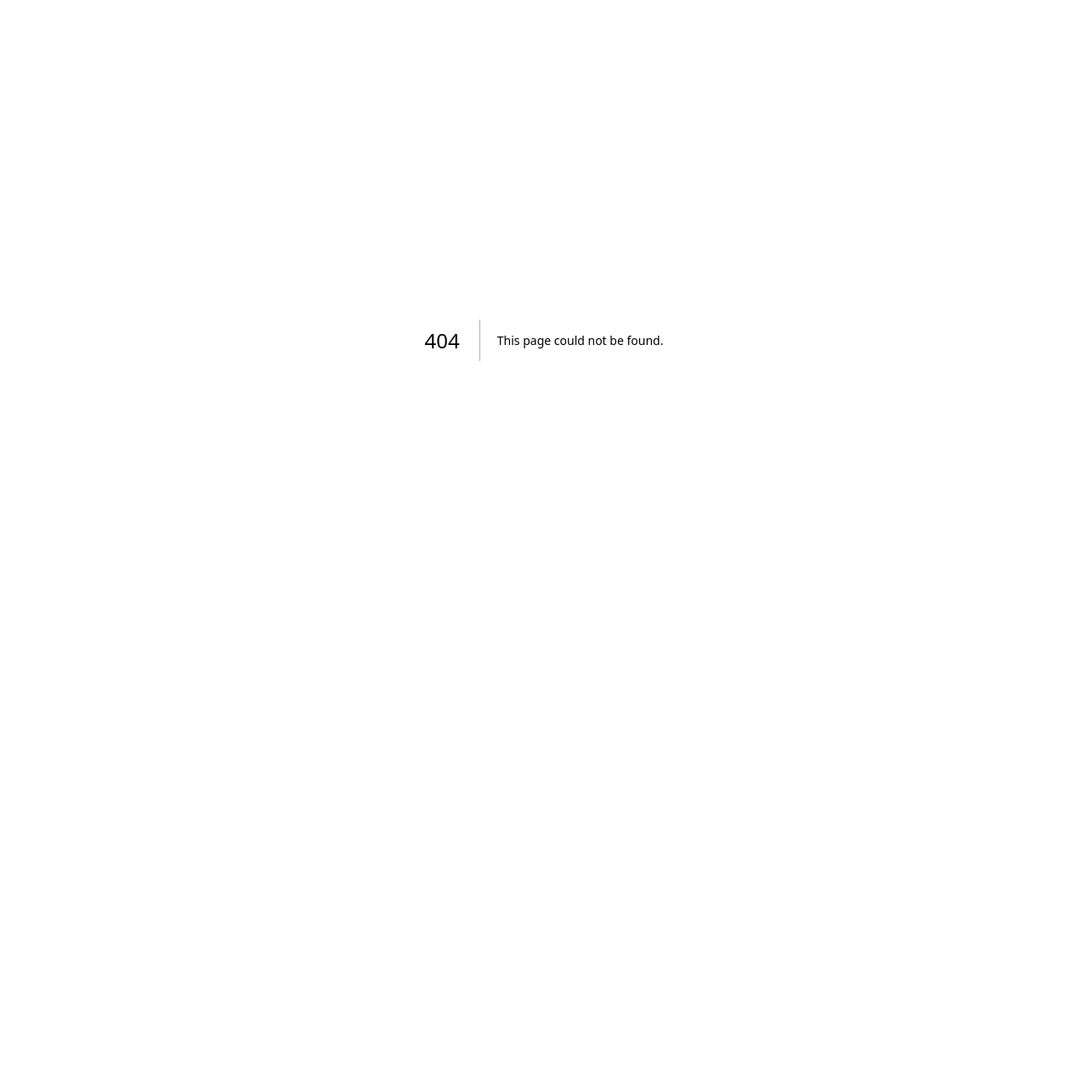
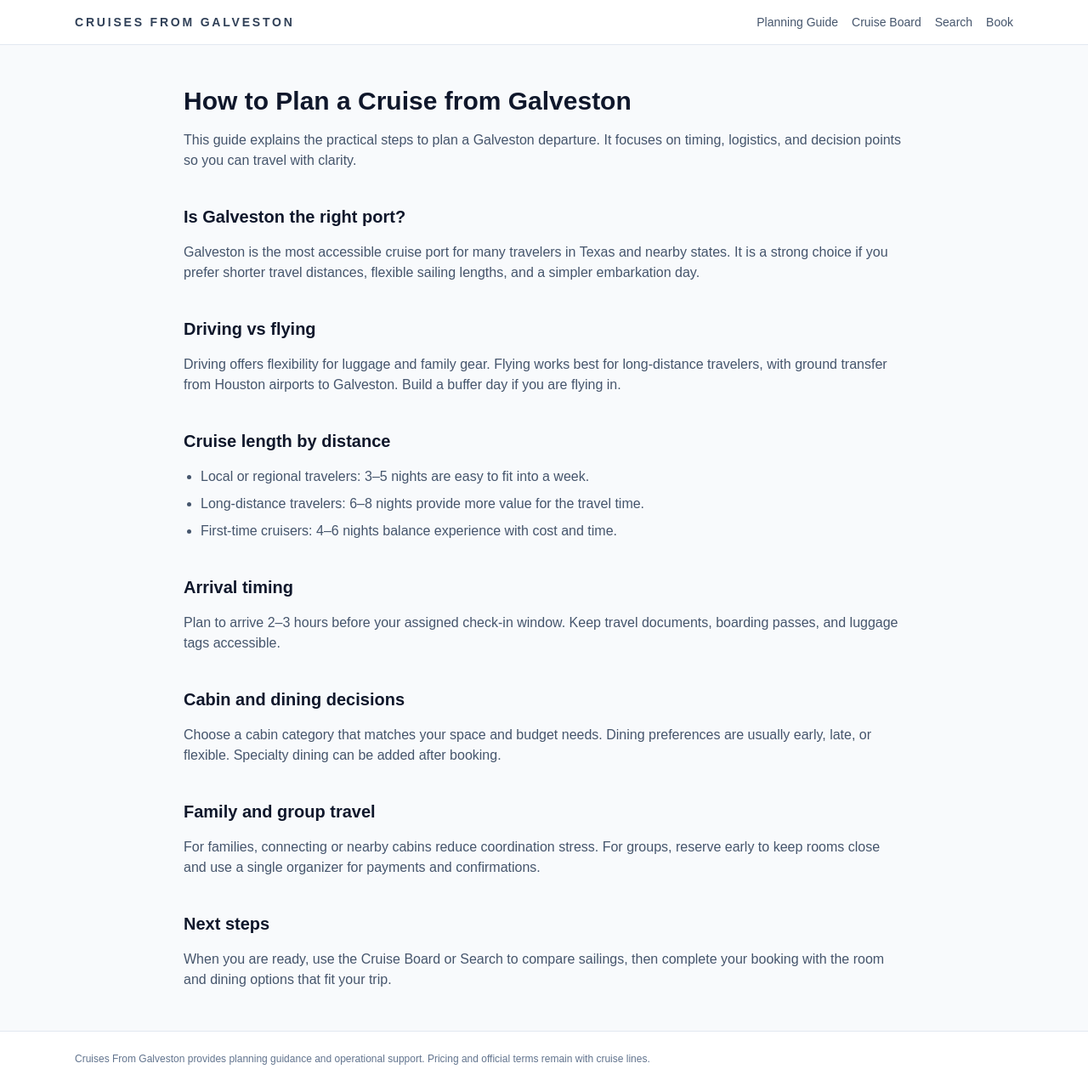
Before and after one commit to monicap360/ElariaHQ, a Next.js app in the folder cruise-cards-site/: page /cruises-from-galveston/how-to-plan in a window 1280 px wide. Before the commit this address had no page. Shown: the whole page at 85% size. Before the commit the page ends 800 px from the top, so only its background shows below. Built offline with nearby package versions, Linux system fonts and the light colour scheme.

Commit message:
Build cruisesfromgalveston site pages

```diff
--- /dev/null
+++ b/cruise-cards-site/src/app/cruises-from-galveston/how-to-plan/page.tsx
@@ -0,0 +1,72 @@
+export const metadata = {
+  title: "How to Plan a Cruise from Galveston",
+};
+
+export default function HowToPlanPage() {
+  return (
+    <main className="mx-auto max-w-4xl px-6 py-12">
+      <h1 className="text-3xl font-semibold">How to Plan a Cruise from Galveston</h1>
+      <p className="mt-4 text-slate-600">
+        This guide explains the practical steps to plan a Galveston departure. It focuses on timing, logistics, and
+        decision points so you can travel with clarity.
+      </p>
+
+      <section className="mt-10 space-y-4">
+        <h2 className="text-xl font-semibold">Is Galveston the right port?</h2>
+        <p className="text-slate-600">
+          Galveston is the most accessible cruise port for many travelers in Texas and nearby states. It is a strong
+          choice if you prefer shorter travel distances, flexible sailing lengths, and a simpler embarkation day.
+        </p>
+      </section>
+
+      <section className="mt-10 space-y-4">
+        <h2 className="text-xl font-semibold">Driving vs flying</h2>
+        <p className="text-slate-600">
+          Driving offers flexibility for luggage and family gear. Flying works best for long-distance travelers, with
+          ground transfer from Houston airports to Galveston. Build a buffer day if you are flying in.
+        </p>
+      </section>
+
+      <section className="mt-10 space-y-4">
+        <h2 className="text-xl font-semibold">Cruise length by distance</h2>
+        <ul className="list-disc space-y-2 pl-5 text-slate-600">
+          <li>Local or regional travelers: 3–5 nights are easy to fit into a week.</li>
+          <li>Long-distance travelers: 6–8 nights provide more value for the travel time.</li>
+          <li>First-time cruisers: 4–6 nights balance experience with cost and time.</li>
+        </ul>
+      </section>
+
+      <section className="mt-10 space-y-4">
+        <h2 className="text-xl font-semibold">Arrival timing</h2>
+        <p className="text-slate-600">
+          Plan to arrive 2–3 hours before your assigned check-in window. Keep travel documents, boarding passes, and
+          luggage tags accessible.
+        </p>
+      </section>
+
+      <section className="mt-10 space-y-4">
+        <h2 className="text-xl font-semibold">Cabin and dining decisions</h2>
+        <p className="text-slate-600">
+          Choose a cabin category that matches your space and budget needs. Dining preferences are usually early, late,
+          or flexible. Specialty dining can be added after booking.
+        </p>
+      </section>
+
+      <section className="mt-10 space-y-4">
+        <h2 className="text-xl font-semibold">Family and group travel</h2>
+        <p className="text-slate-600">
+          For families, connecting or nearby cabins reduce coordination stress. For groups, reserve early to keep rooms
+          close and use a single organizer for payments and confirmations.
+        </p>
+      </section>
+
+      <section className="mt-10 space-y-4">
+        <h2 className="text-xl font-semibold">Next steps</h2>
+        <p className="text-slate-600">
+          When you are ready, use the Cruise Board or Search to compare sailings, then complete your booking with the
+          room and dining options that fit your trip.
+        </p>
+      </section>
+    </main>
+  );
+}
--- /dev/null
+++ b/cruise-cards-site/src/app/cruises-from-galveston/ships/page.tsx
@@ -0,0 +1,34 @@
+export const metadata = {
+  title: "Ships Sailing from Galveston",
+};
+
+const ships = [
+  { name: "Carnival Breeze", href: "/cruises-from-galveston/ships/carnival-breeze" },
+  { name: "Carnival Dream", href: "/cruises-from-galveston/ships/carnival-dream" },
+  { name: "Disney Magic", href: "/cruises-from-galveston/ships/disney-magic" },
+  { name: "Mariner of the Seas", href: "/cruises-from-galveston/ships/mariner-of-the-seas" },
+];
+
+export default function ShipsIndexPage() {
+  return (
+    <main className="mx-auto max-w-4xl px-6 py-12">
+      <h1 className="text-3xl font-semibold">Ships Sailing from Galveston</h1>
+      <p className="mt-4 text-slate-600">
+        These ship guides explain onboard experience and show live sailings without listing prices or deals.
+      </p>
+
+      <div className="mt-8 grid gap-4">
+        {ships.map((ship) => (
+          <a
+            key={ship.href}
+            href={ship.href}
+            className="rounded-xl border border-slate-200 bg-white px-5 py-4 text-slate-700 hover:border-slate-300"
+          >
+            <div className="text-sm font-semibold">{ship.name}</div>
+            <div className="text-xs text-slate-500">Advisor-grade ship overview + live sailings</div>
+          </a>
+        ))}
+      </div>
+    </main>
+  );
+}
--- a/cruise-cards-site/src/app/layout.tsx
+++ b/cruise-cards-site/src/app/layout.tsx
@@ -169,10 +169,37 @@ export default function RootLayout({
           }}
         />
       </head>
-      <body
-        className={`${geistSans.variable} ${geistMono.variable} antialiased`}
-      >
-        {children}
+      <body className={`${geistSans.variable} ${geistMono.variable} antialiased`}>
+        <div className="min-h-screen bg-slate-50 text-slate-900">
+          <header className="border-b border-slate-200 bg-white">
+            <div className="mx-auto flex max-w-6xl items-center justify-between px-6 py-4">
+              <a href="/" className="text-sm font-semibold uppercase tracking-[0.2em] text-slate-700">
+                Cruises From Galveston
+              </a>
+              <nav className="flex flex-wrap gap-4 text-sm text-slate-600">
+                <a href="/cruises-from-galveston/how-to-plan" className="hover:text-slate-900">
+                  Planning Guide
+                </a>
+                <a href="/cruises-from-galveston/board" className="hover:text-slate-900">
+                  Cruise Board
+                </a>
+                <a href="/cruises-from-galveston/search" className="hover:text-slate-900">
+                  Search
+                </a>
+                <a href="/booking" className="hover:text-slate-900">
+                  Book
+                </a>
+              </nav>
+            </div>
+          </header>
+          {children}
+          <footer className="border-t border-slate-200 bg-white">
+            <div className="mx-auto max-w-6xl px-6 py-6 text-xs text-slate-500">
+              Cruises From Galveston provides planning guidance and operational support. Pricing and official terms
+              remain with cruise lines.
+            </div>
+          </footer>
+        </div>
       </body>
     </html>
   );
```
